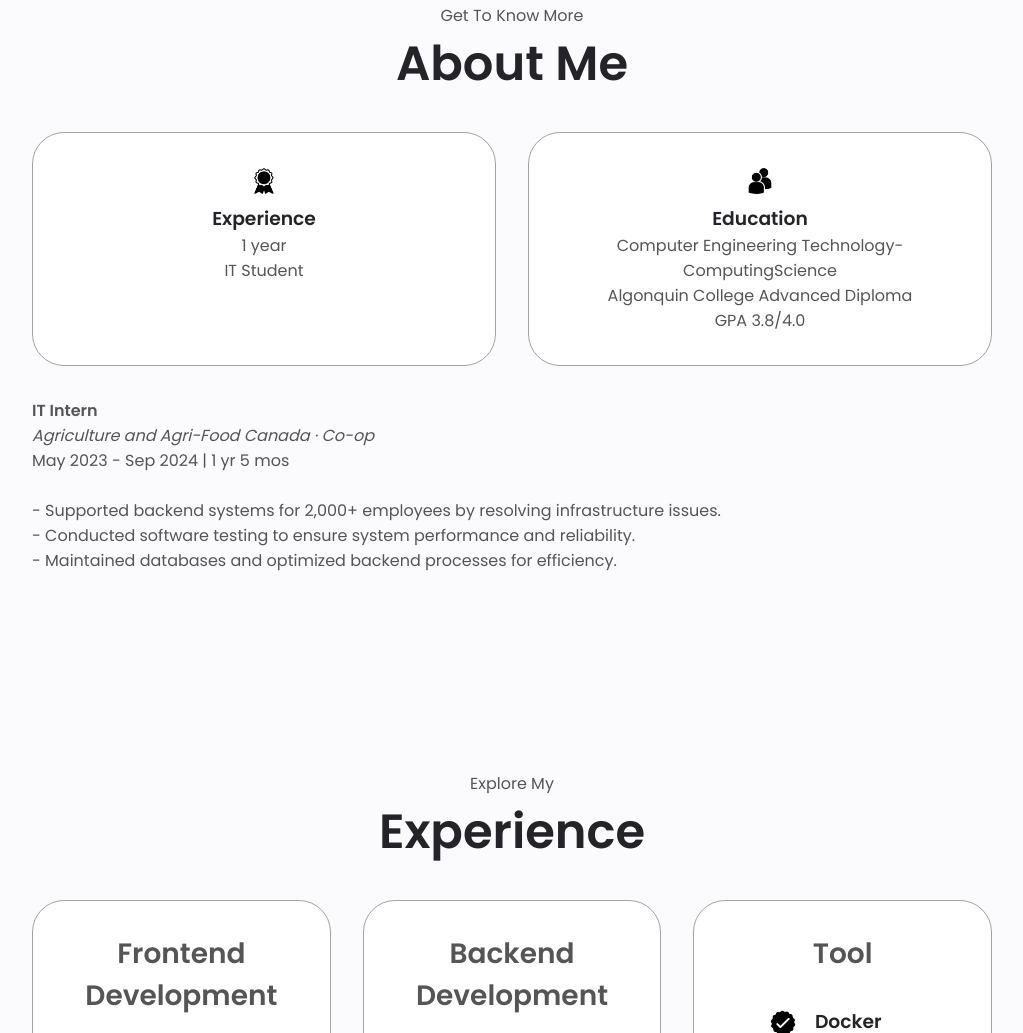
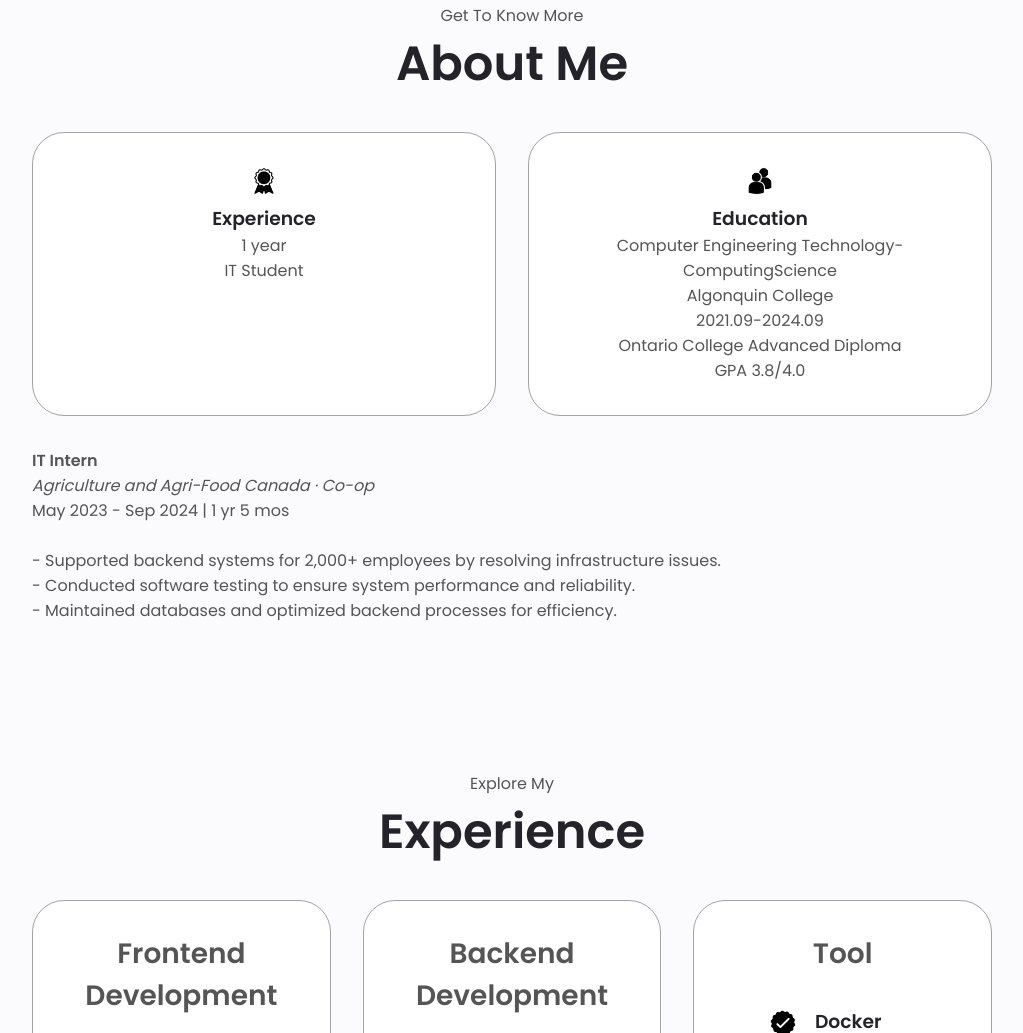
Before and after one commit to tokamaky/XiaohangJi-Responsive-Portfolio-Website, a plain HTML site: page index.html in a window 1280 px wide. Shown: the part 885-1918 px from the top of the page, without its empty margins (128-1151 px from the left). Drawn offline with nearby package versions, Linux system fonts and the light colour scheme.

Commit message:
Update index.html

```diff
--- a/index.html
+++ b/index.html
@@ -103,8 +103,9 @@
                             class="icon"
                     />
                     <h3>Education</h3>
-                    <p>Computer Engineering Technology-ComputingScience<br/>Algonquin College
-                        Advanced Diploma<br/>GPA 3.8/4.0</p>
+                    <p>Computer Engineering Technology-ComputingScience<br/>Algonquin College<br/>
+                        2021.09-2024.09<br/>
+                        Ontario College Advanced Diploma<br/>GPA 3.8/4.0</p>
                 </div>
             </div>
             <div class="text-container">
```
